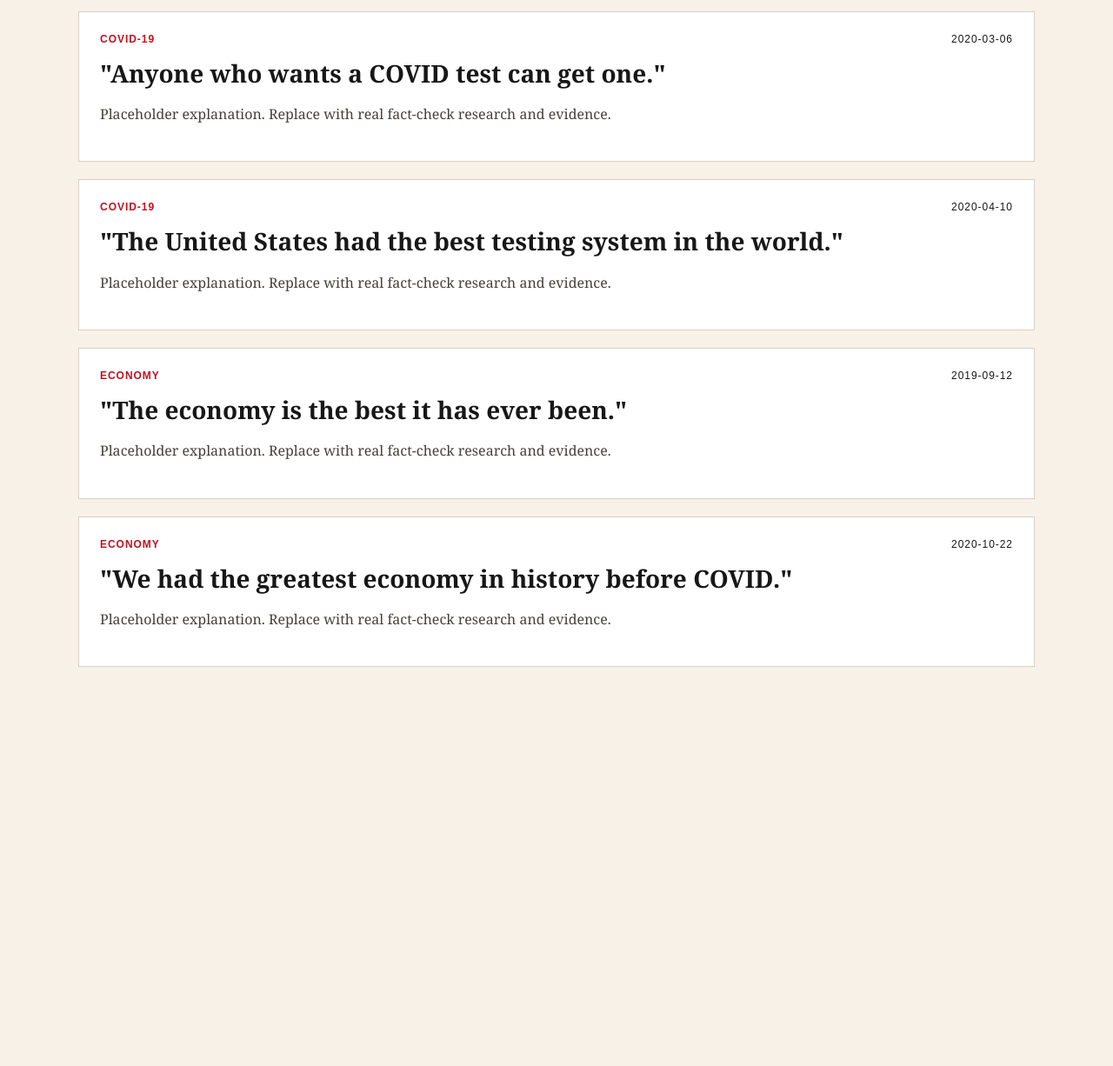
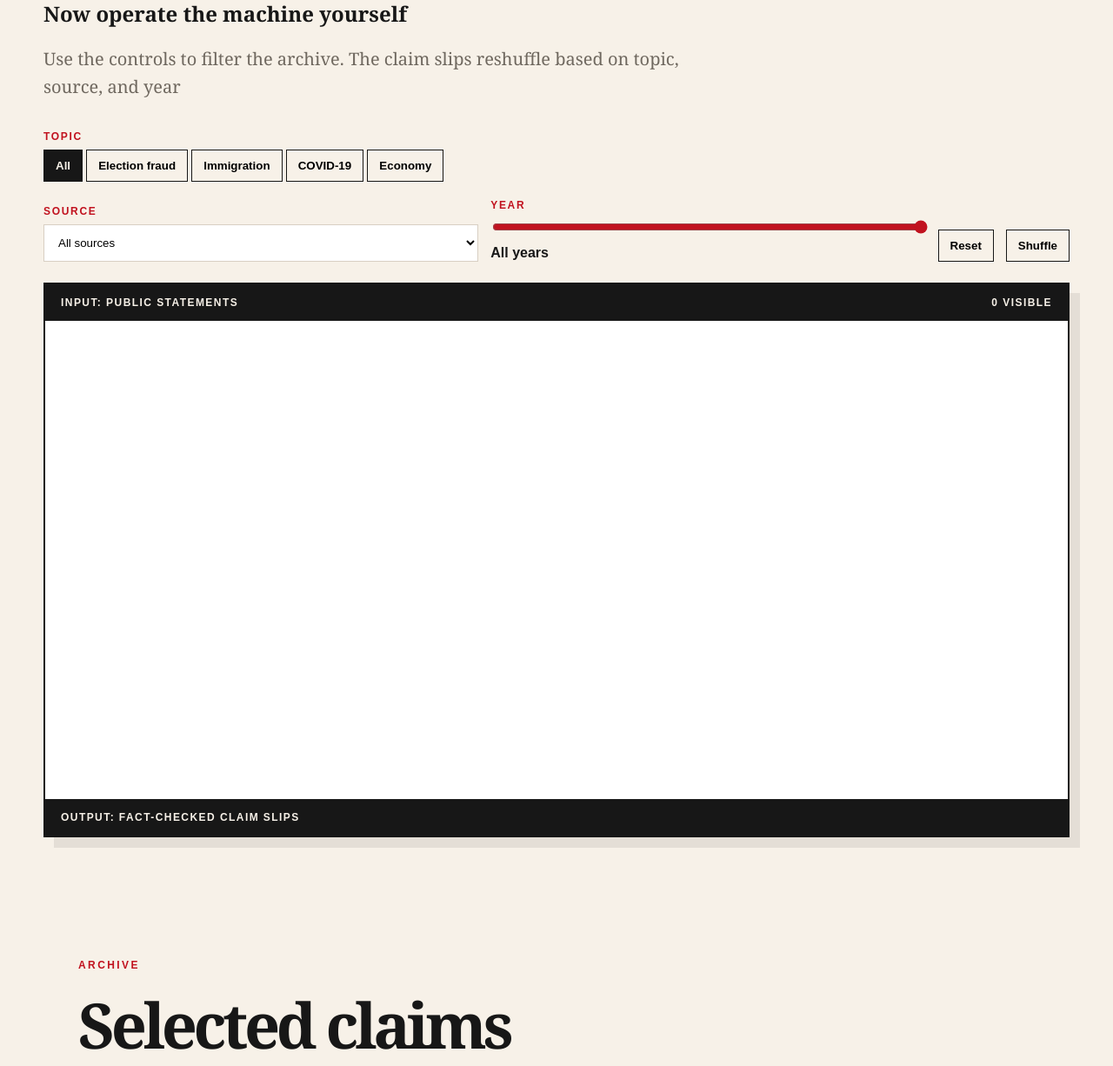
Before and after one commit to malazeny/Claim-Stage, a Flask app: page / in a window 1280 px wide. Shown: the part 3936-5162 px from the top of the page at 87% size. Before the commit the page ends 4703 px from the top, so only its background shows below. Run offline with Flask 3, Linux system fonts and the light colour scheme.

Commit message:
fixes and machine

```diff
--- a/Static/script.js
+++ b/Static/script.js
@@ -172,3 +172,104 @@ function machineFilteredClaims(){
         return topicMatch && sourceMatch && yearMatch;
     });
 }
+
+function renderInteractiveMachine(){
+    if(!interactiveMachine || !claims.length) return;
+
+    const data = machineFilteredClaims();
+    machineVisibleCount.textContent = `${data.length} visible`;
+
+    interactiveMachine.innerHTML = data.map((claim, index) => {
+        const pos = machinePosition(index, claim);
+        const color = topicColors[claim.topic] || "#c1121f";
+
+        return `
+            <article
+                class="machine-slip"
+                style="--x:${pos.x}px; --y:${pos.y}px; --r:${pos.r}deg; --topic-color:${color};"
+                title="${escapeHTML(claim.claim)}"
+            >
+                <strong>${claim.topic} · ${claim.year}</strong>
+                ${escapeHTML(claim.claim)}
+            </article>
+            `;
+    }).join("");
+}
+
+function machinePosition(index, claim){
+    const width = interactiveMachine.clientWidth || 900;
+    const columns = Math.max(2, Math.floor(width / 210));
+    const row = Math.floor(index / columns);
+    const column = index % columns;
+
+    const jitterX = random(index + machineShuffleSeed + claim.year) * 34 - 17;
+    const jitterY = random(index * 3 + machineShuffleSeed + claim.id) * 32 -16;
+
+    return{
+        x: 24 + column * ((width - 240) / Math.max(columns - 1, 1)) + jitterX,
+        y: 28 + row * 105 + jitterY,
+        r: Math.round(random(index + machineShuffleSeed * 2) * 10 -5)
+    };
+}
+
+function setupInteractiveMachineControls(){
+    if(!interactiveMachine) return;
+
+    const years = [...new Set(claims.map(claim => claim.year))].sort();
+
+    machineYearSlider.min = years[0];
+    machineYearSlider.max = years[years.length - 1];
+    machineYearSlider.value = years[years.length - 1];
+
+    document.querySelectorAll(".machine-topic").forEach(button => {
+        button.addEventListener("click", () => {
+            document.querySelectorAll(".machine-topic").forEach(btn => btn.classList.remove("active"));
+            button.classList.add("active");
+            machineTopic = button.dataset.topic;
+            renderInteractiveMachine();
+        });
+    });
+
+    machineSourceSelect.addEventListener("change", () => {
+        machineSource = machineSourceSelect.value;
+        renderInteractiveMachine();
+    });
+
+    machineYearSlider.addEventListener("input", () => {
+        machineYear = machineYearSlider.value;
+        machineYearLabel.textContent = machineYear;
+        renderInteractiveMachine();
+    });
+
+    document.getElementById("machine-shuffle").addEventListener("click", () => {
+        machineShuffleSeed += 1;
+        renderInteractiveMachine();
+    });
+
+    document.getElementById("machine-reset").addEventListener("click", () => {
+        machineTopic = "All";
+        machineSource = "All";
+        machineYear = "All";
+        machineShuffleSeed += 1;
+
+        document.querySelectorAll(".machine-topic").forEach(btn => btn.classList.remove("active"));
+        document.querySelector('.machine-topic[data-topic="All"]').classList.add("active");
+
+        machineSourceSelect.value = "All";
+        machineYearSlider.value = years[years.length - 1];
+        machineYearLabel.textContent = "All years";
+
+        renderInteractiveMachine();
+    });
+}
+
+function escapeHTML(value){
+    return String(value)
+    .replaceAll("&","&amp;")
+    .replaceAll("<","&lt;")
+    .replaceAll(">","&gt;")
+    .replaceAll('"',"&quot;")
+    .replaceAll("'","&#039;");
+}
+
+window.addEventListener("resize", renderInteractiveMachine)
--- a/Templates/index.html
+++ b/Templates/index.html
@@ -35,19 +35,19 @@
             <p></p>
         </article>
 
-        <article class="steps" data-step="sources">
+        <article class="step" data-step="sources">
             <p class="step-number">03</p>
             <h2></h2>
             <p></p>
         </article>
 
-        <article class="steps" data-step="timeline">
+        <article class="step" data-step="timeline">
             <p class="step-number">04</p>
             <h2></h2>
             <p></p>
         </article>
 
-        <article class="steps" data-step="archive">
+        <article class="step" data-step="archive">
             <p class="step-number">05</p>
             <h2></h2>
             <p></p>
@@ -97,6 +97,18 @@
             <button id="machine-shuffle">Shuffle</button>
         </div>
     </div>
+    <div class="machine-frame">
+        <div class="machine-header">
+            <span>Input: public statements</span>
+            <span id="machine-visible-count">0 visible</span>
+        </div>
+
+        <div id="interactive-machine" class="interactive-machine"></div>
+
+        <div class="machine-footer">
+            Output: fact-checked claim slips
+        </div>
+    </div>
 </section>
 
 <section class="archive">
```
